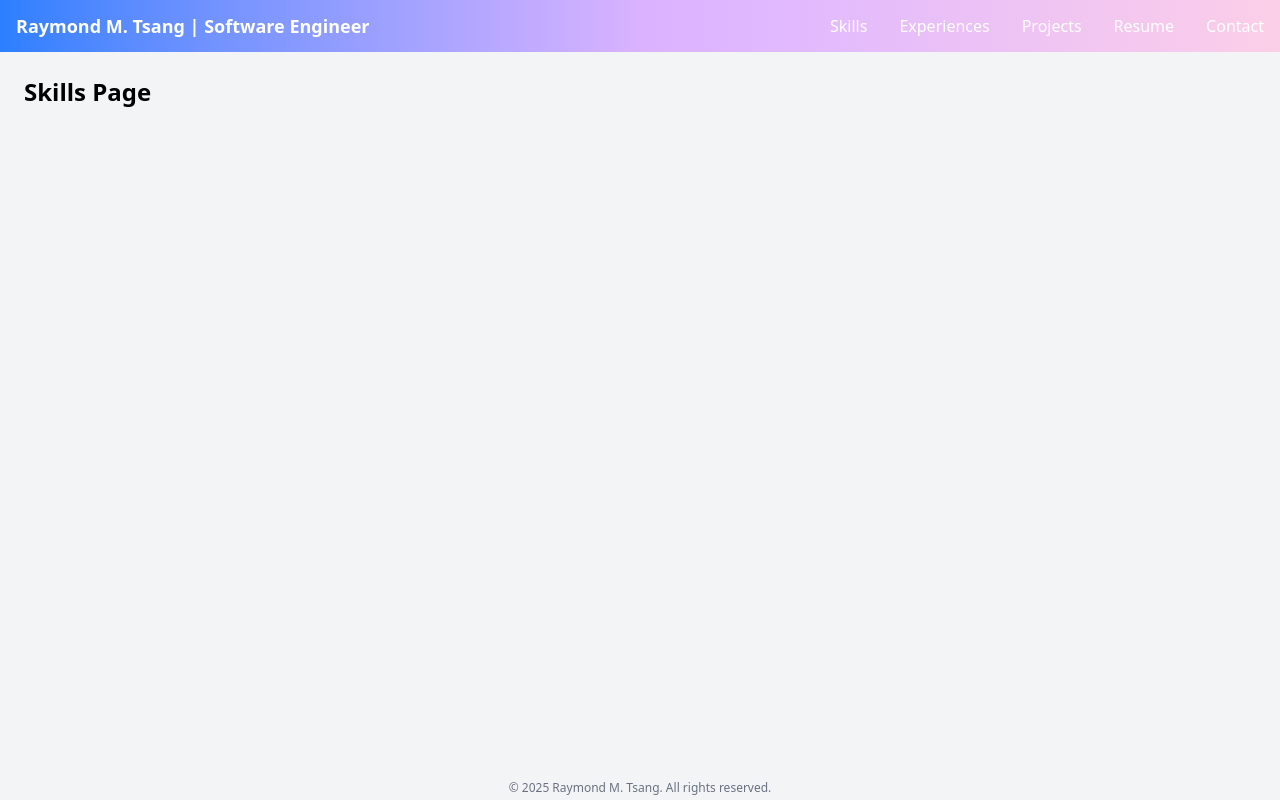
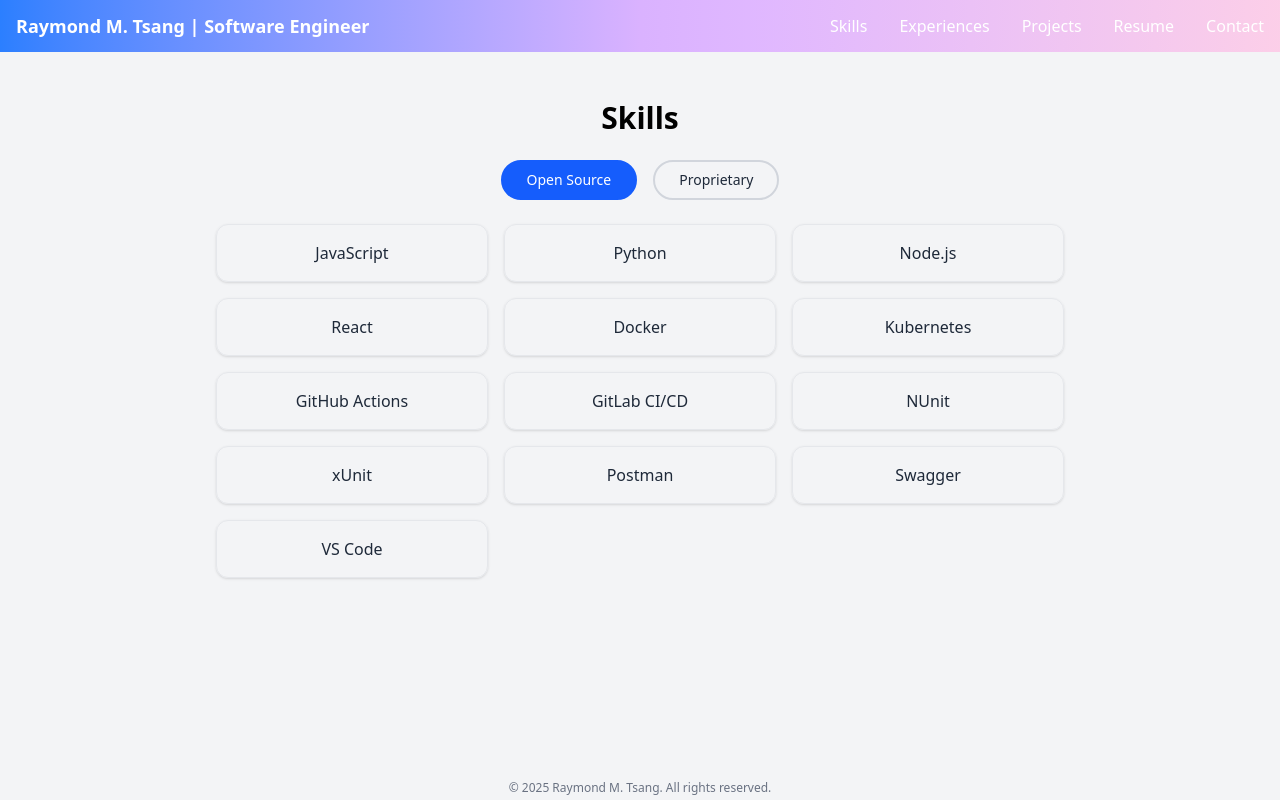
Before and after one commit to raytsangGitHub/raytsang.com, a React (Vite) app: page /raytsang.com/skills in a window 1280 px wide. Built offline with nearby package versions, Linux system fonts and the light colour scheme.

Commit message:
added context to skills page

```diff
--- a/src/pages/SkillsPage.jsx
+++ b/src/pages/SkillsPage.jsx
@@ -1,8 +1,72 @@
-import React from 'react';
+import React, { useState } from 'react';
 
-function Skills()
+const skills = {
+    openSource: [
+        'JavaScript', 'Python', 'Node.js', 'React',
+        'Docker', 'Kubernetes', 'GitHub Actions',
+        'GitLab CI/CD', 'NUnit', 'xUnit',
+        'Postman', 'Swagger', 'VS Code',
+    ],
+    proprietary: [
+        'C#', '.NET Core', 'ASP.NET MVC',
+        'Entity Framework', 'Visual Studio',
+        'SQL Server', 'Azure App Services',
+        'Azure DevOps Pipelines', 'Microsoft MCP (SQL Server 2000)',
+    ],
+};
+
+export default function SkillsPage()
 {
-    return <h2 className="text-2xl font-bold">Skills Page</h2>;
+    const [activeTab, setActiveTab] = useState('openSource');
+
+    return (
+        <div className="max-w-4xl mx-auto p-6">
+            <h1 className="text-3xl font-bold mb-6 text-center">Skills</h1>
+
+            {/* Tablist */}
+            <div role="tablist" className="flex justify-center gap-4 mb-6">
+                {Object.entries({
+                    openSource: 'Open Source',
+                    proprietary: 'Proprietary',
+                }).map(([key, label]) => (
+                    <button
+                        key={key}
+                        role="tab"
+                        aria-selected={activeTab === key}
+                        aria-controls={`${key}-panel`}
+                        className={`cursor-pointer px-6 py-2 rounded-full text-sm font-medium
+              ${activeTab === key
+                                ? 'bg-blue-600 text-white border-2 border-blue-600'
+                                : 'bg-gray-100 text-gray-800 border-2 border-gray-300 hover:bg-gray-200'}
+              transition-all duration-200`}
+                        onClick={() => setActiveTab(key)}
+                    >
+                        {label}
+                    </button>
+                ))}
+            </div>
+
+            {/* Tab Panels */}
+            <div>
+                {Object.keys(skills).map((key) => (
+                    <div
+                        key={key}
+                        role="tabpanel"
+                        id={`${key}-panel`}
+                        hidden={activeTab !== key}
+                        className="grid grid-cols-2 md:grid-cols-3 gap-4"
+                    >
+                        {skills[key].map((skill) => (
+                            <div
+                                key={skill}
+                                className="border border-gray-200 rounded-xl p-4 text-center shadow-sm hover:shadow-md transition"
+                            >
+                                <span className="font-medium text-gray-800">{skill}</span>
+                            </div>
+                        ))}
+                    </div>
+                ))}
+            </div>
+        </div>
+    );
 }
-
-export default Skills;
```
